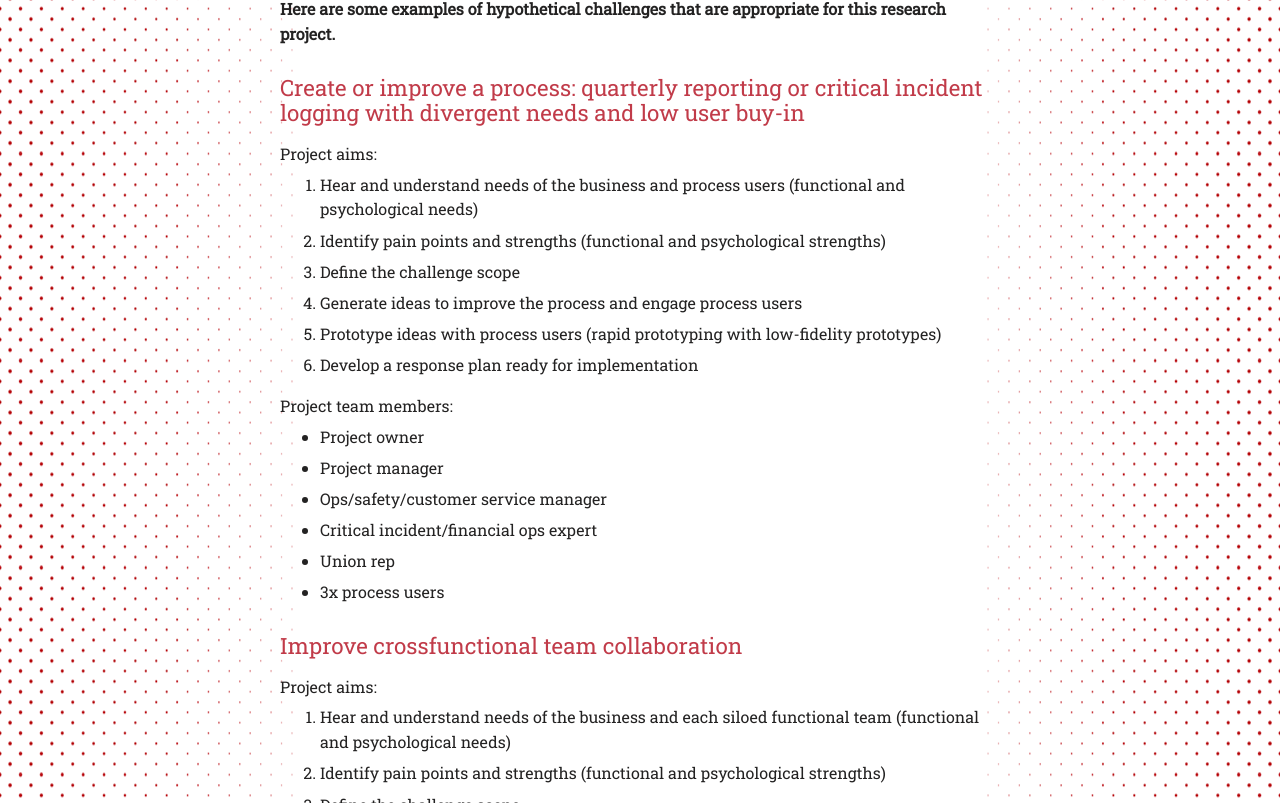
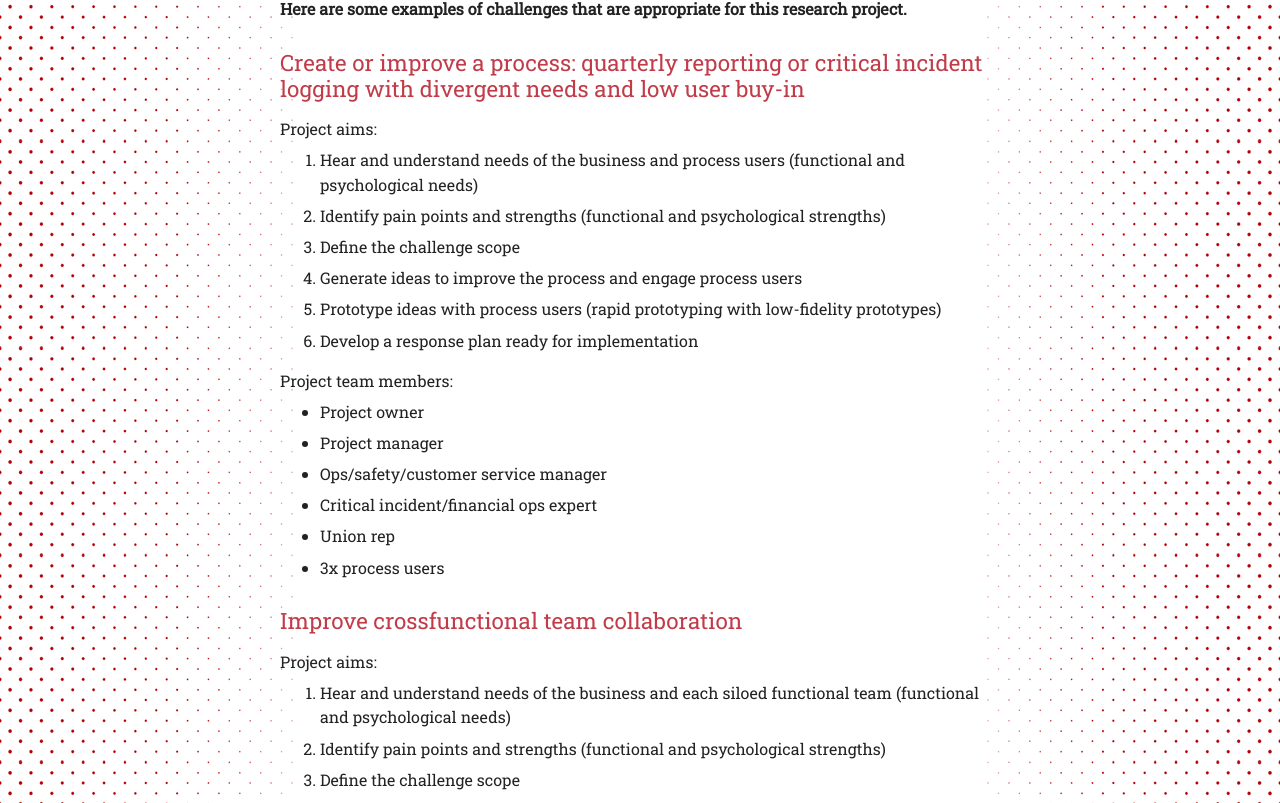
Before and after one commit to research920/hybrid, a plain HTML site: page examples.html in a window 1280 px wide. Shown: the part 262-1065 px from the top of the page. Drawn offline with Linux system fonts and the light colour scheme.

Commit message:
Add files via upload

```diff
--- a/examples.html
+++ b/examples.html
@@ -34,7 +34,7 @@
 		</div>
         <div class="page-content">
 		<h1>Example Projects</h1>
-		<p class="feature-para">Here are some examples of hypothetical challenges that are appropriate for this research project.</p>
+		<p class="feature-para">Here are some examples of challenges that are appropriate for this research project.</p>
 
 		<h2>Create or improve a process:  quarterly reporting or critical incident logging with divergent  needs and low user buy-in</h2>
 		<p>Project aims:<ol>
```
